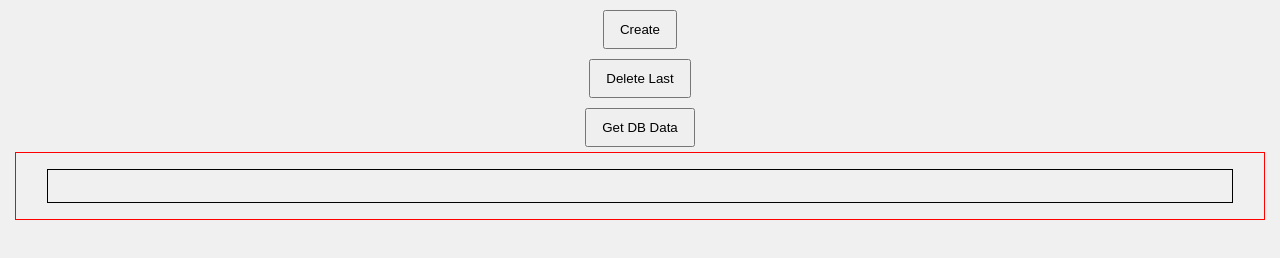
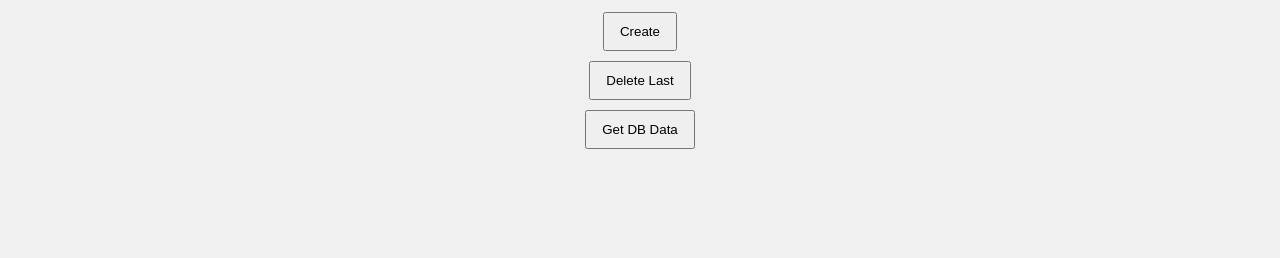
Before and after one commit to Sadullah-TANRIKULU/my-tiny-fullstack-app, a website: page frontend/index.html in a window 1280 px wide. Shown: the part 360-618 px from the top of the page. Drawn offline with nearby package versions, Linux system fonts and the light colour scheme; no server answers.

Commit message:
borders removed

```diff
--- a/frontend/index.html
+++ b/frontend/index.html
@@ -25,7 +25,6 @@
         margin: 5px;
       }
       #output {
-        border: solid 1px red;
         display: flex;
         align-items: center;
         justify-content: center;
@@ -34,7 +33,6 @@
         padding: 1rem; /* optional spacing */
       }
       #output-inner {
-        border: solid 1px black;
         display: flex;
         flex-direction: column;
         align-items: flex-start;
```
